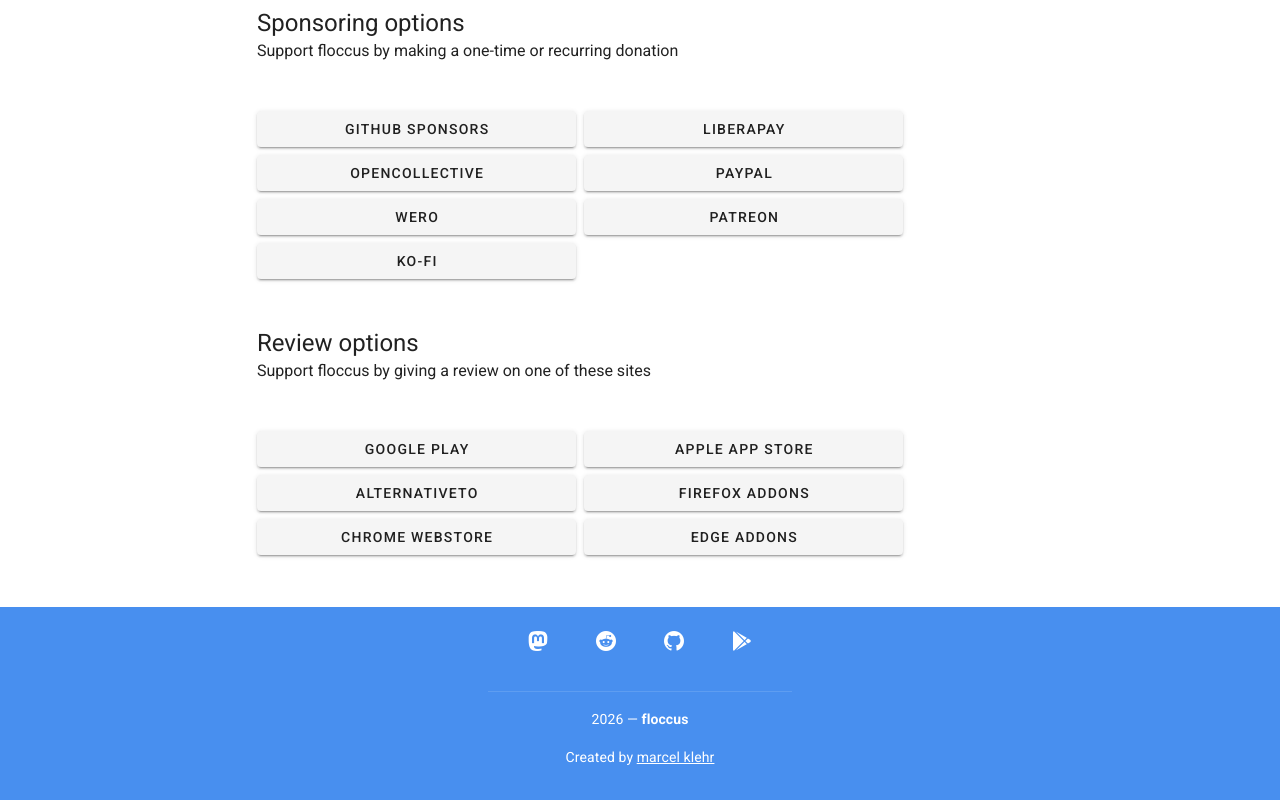
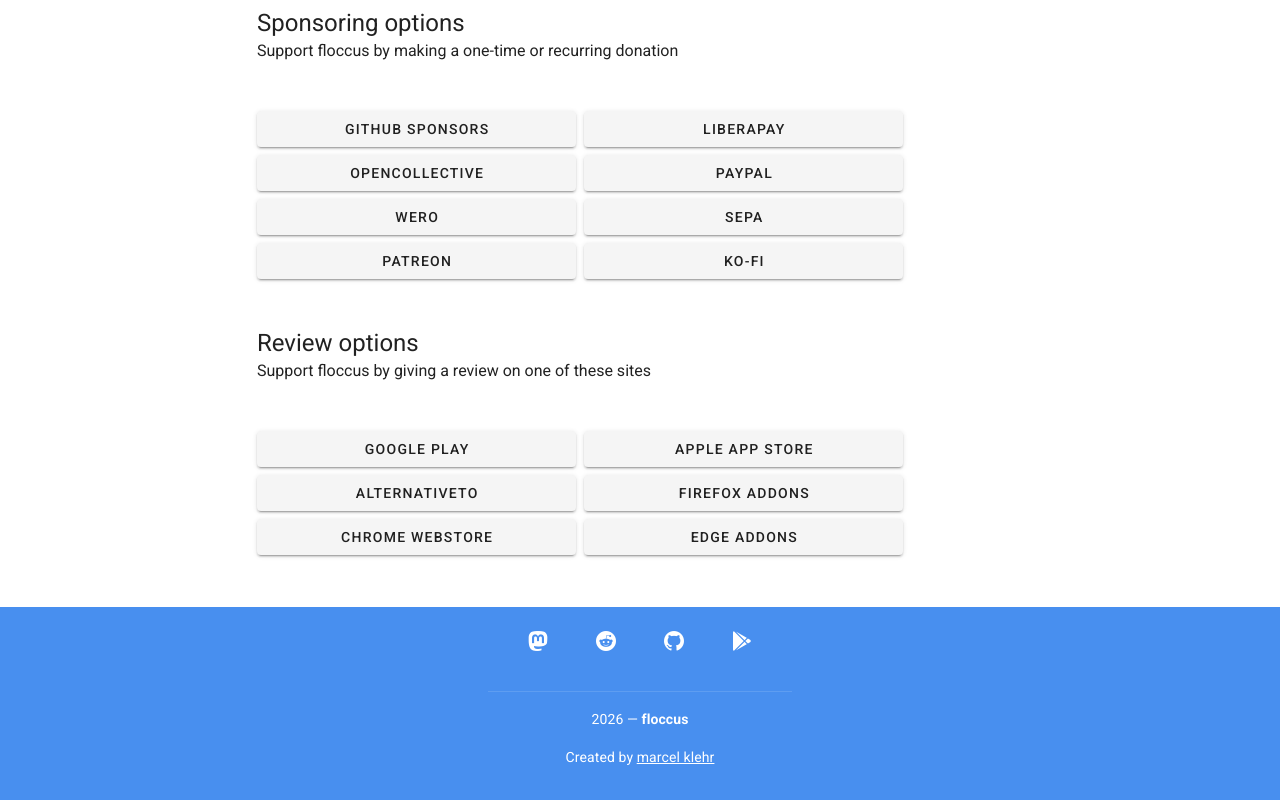
Before and after one commit to floccusaddon/nuxt-website, a Nuxt app: page /donate in a window 1280 px wide. Shown: the part 903-1703 px from the top of the page. Built offline with nearby package versions, Linux system fonts and the light colour scheme.

Commit message:
enh(donate): Add SEPA option

```diff
--- a/pages/donate.vue
+++ b/pages/donate.vue
@@ -90,7 +90,8 @@
             </v-card-text>
 
             <v-card-text>
-              Alternatively, search for <code>me@marcelklehr.de</code> in the Wero app to find my profile and donate this way.
+              Alternatively, search for <code>me@marcelklehr.de</code> in the
+              Wero app to find my profile and donate this way.
             </v-card-text>
 
             <v-divider></v-divider>
@@ -98,6 +99,38 @@
             <v-card-actions>
               <v-spacer></v-spacer>
               <v-btn color="primary" text @click="showWero = false">
+                Done
+              </v-btn>
+            </v-card-actions>
+          </v-card>
+        </v-dialog>
+        <v-dialog v-model="showSepa" width="500">
+          <template #activator="{ on, attrs }">
+            <v-btn
+              class="mt-2 mr-2 col-lg-5"
+              v-bind="attrs"
+              @click="showSepa = true"
+              v-on="on"
+              >SEPA</v-btn
+            >
+          </template>
+
+          <v-card>
+            <v-card-title class="text-h5 grey lighten-2">
+              Donate via SEPA money transfer
+            </v-card-title>
+
+            <v-card-text>
+              <code>Account holder: Marcel Klehr</code><br />
+              <code>IBAN: DE98 1203 0000 1313 9691 96</code><br />
+              <code>BIC: BYLADEM1001</code>
+            </v-card-text>
+
+            <v-divider></v-divider>
+
+            <v-card-actions>
+              <v-spacer></v-spacer>
+              <v-btn color="primary" text @click="showSepa = false">
                 Done
               </v-btn>
             </v-card-actions>
@@ -162,6 +195,7 @@ export default {
   data() {
     return {
       showWero: false,
+      showSepa: false,
     }
   },
   head: {
```
